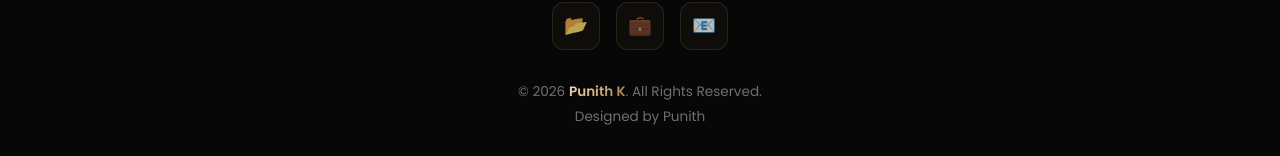
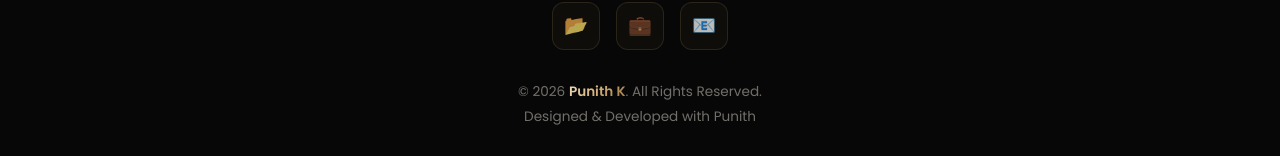
Before and after one commit to punithb3/my-protfoli, a React (Vite) app: page / in a window 1280 px wide. Shown: the part 10268-10424 px from the top of the page. Built offline with nearby package versions, Linux system fonts and the light colour scheme.

Commit message:
Update footer credit to Designed & Developed with Punith

```diff
--- a/src/components/Footer.tsx
+++ b/src/components/Footer.tsx
@@ -49,7 +49,7 @@ export default function Footer() {
         <p className="footer-text">
           © 2026 <span className="gradient-text" style={{ fontWeight: 600 }}>Punith K</span>. All Rights Reserved.
           <br />
-          Designed by Punith
+          Designed & Developed with Punith
         </p>
       </div>
     </footer>
```
